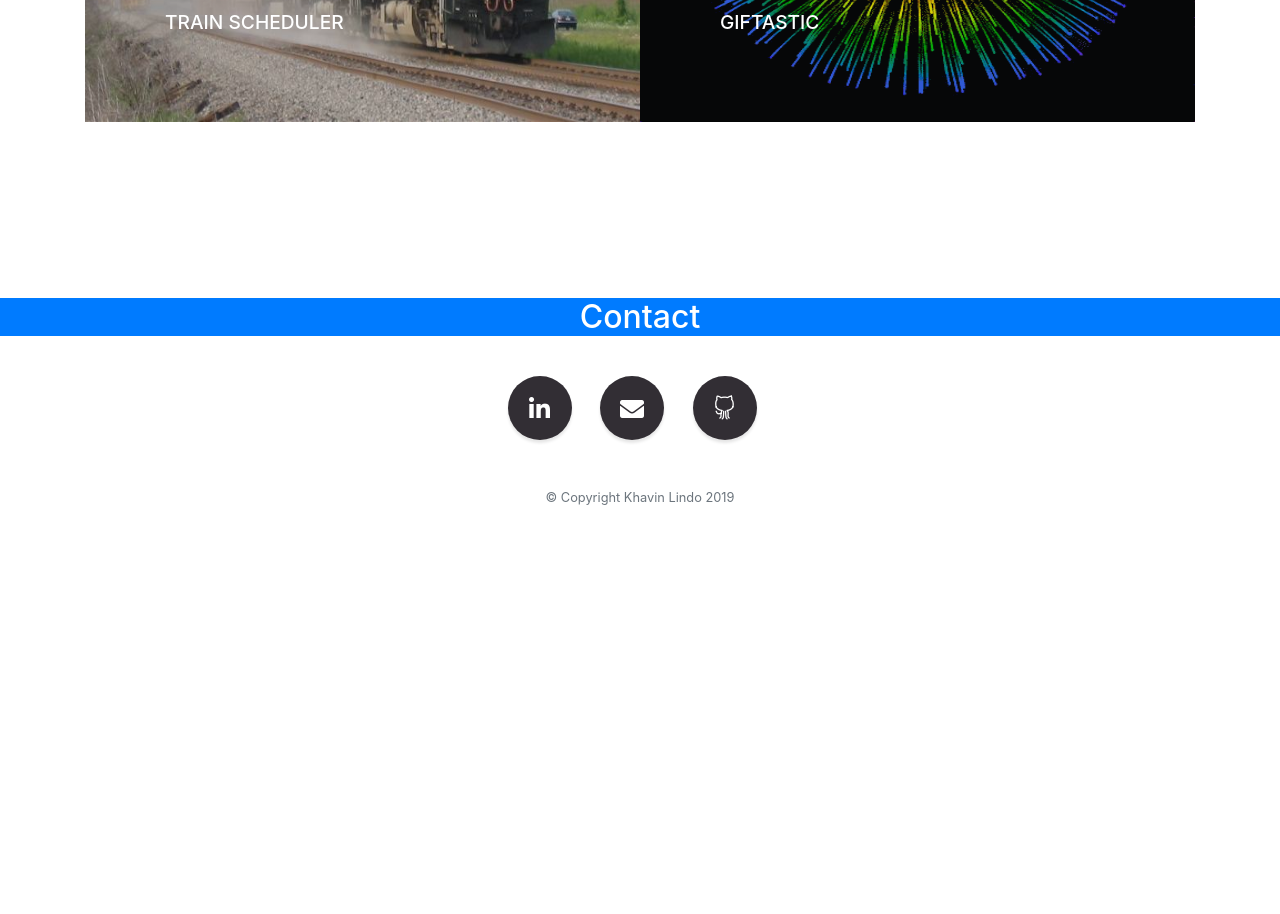
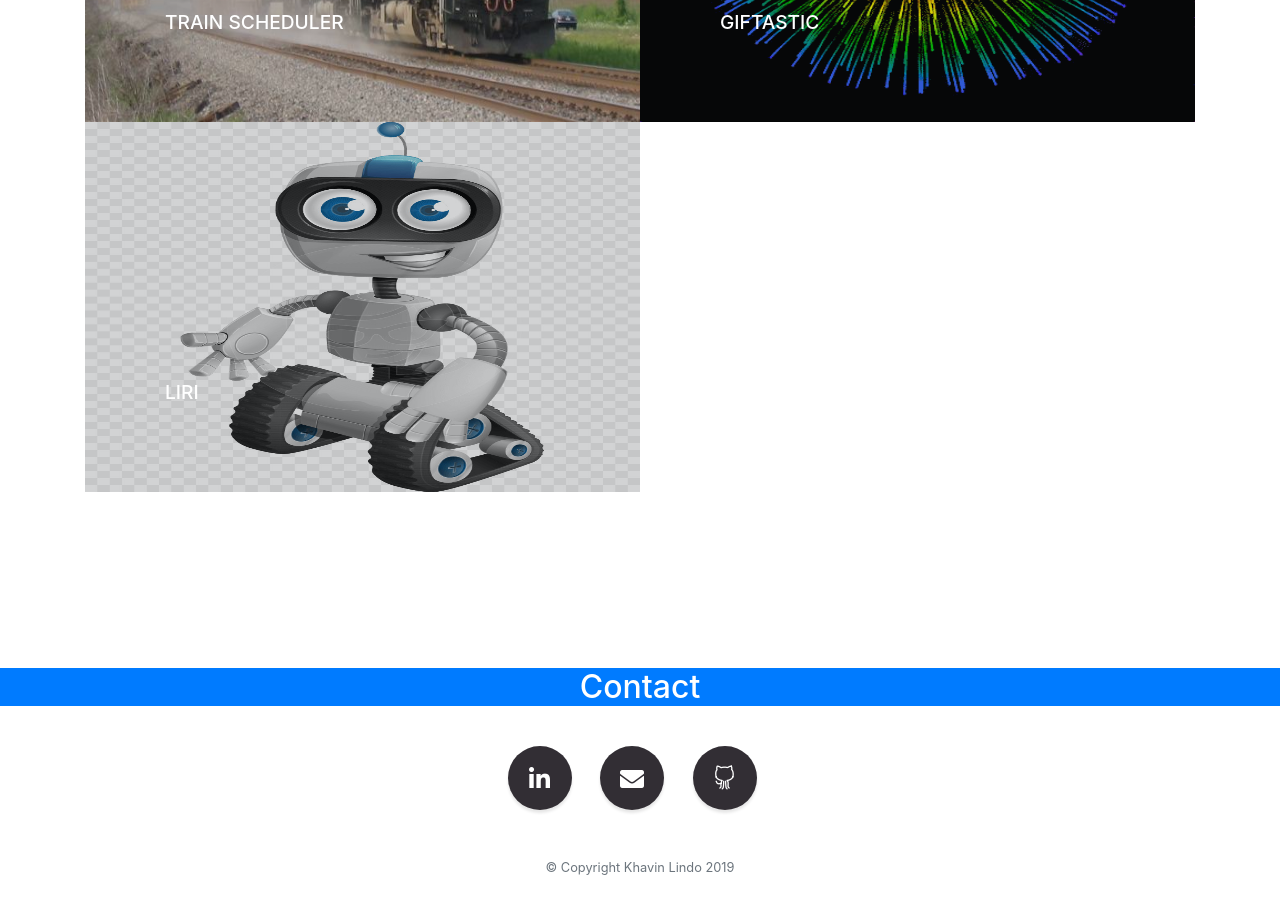
Before and after one commit to khavinlindo/Portfolio, a website with bundled scripts: page index.html in a window 1280 px wide. Shown: the part 2060-2974 px from the top of the page. Before the commit the page ends 2695 px from the top, so only its background shows below. Built offline with nearby package versions, Linux system fonts and the light colour scheme.

Commit message:
Added LIRI to portfolio

```diff
--- a/index.html
+++ b/index.html
@@ -142,6 +142,17 @@
               <img class="img-fluid" src="img/giphy.gif" alt="" style="width:555px; height:370.25px">
             </a>
           </div>
+          <div class="col-lg-6">
+            <a class="portfolio-item" href="https://github.com/khavinlindo/liri-node-app" target="_blank">
+              <span class="caption">
+                <span class="caption-content">
+                  <h2>LIRI</h2>
+                  <!--<p class="mb-0"></p>-->
+                </span>
+              </span>
+              <img class="img-fluid" src="img/liri-bot.jpg" alt="" style="width:555px; height:370.25px">
+            </a>
+          </div>
       </div>
     </div>
   </section>
```
Also changed, not shown: img/liri-bot.jpg (added).
